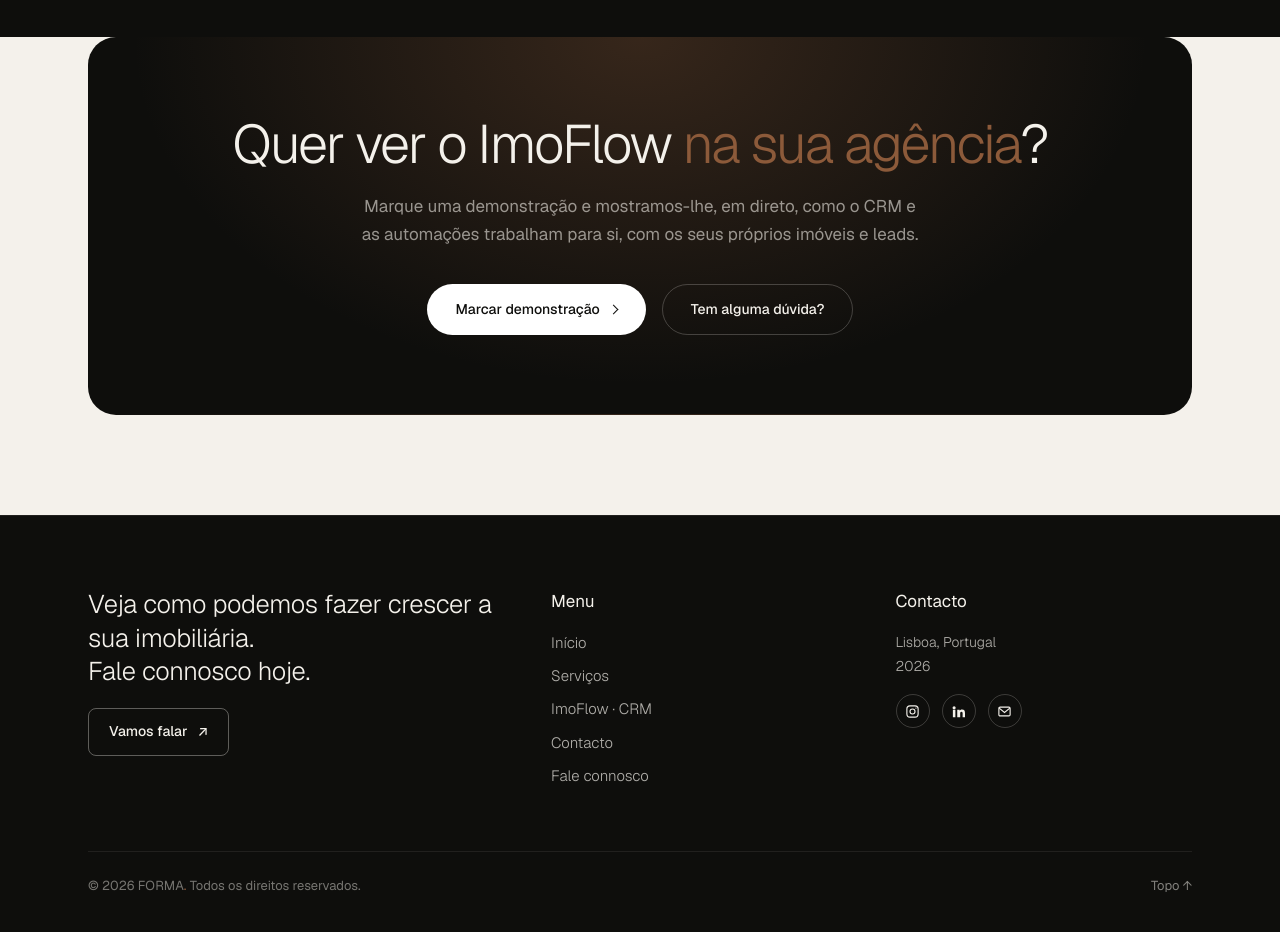
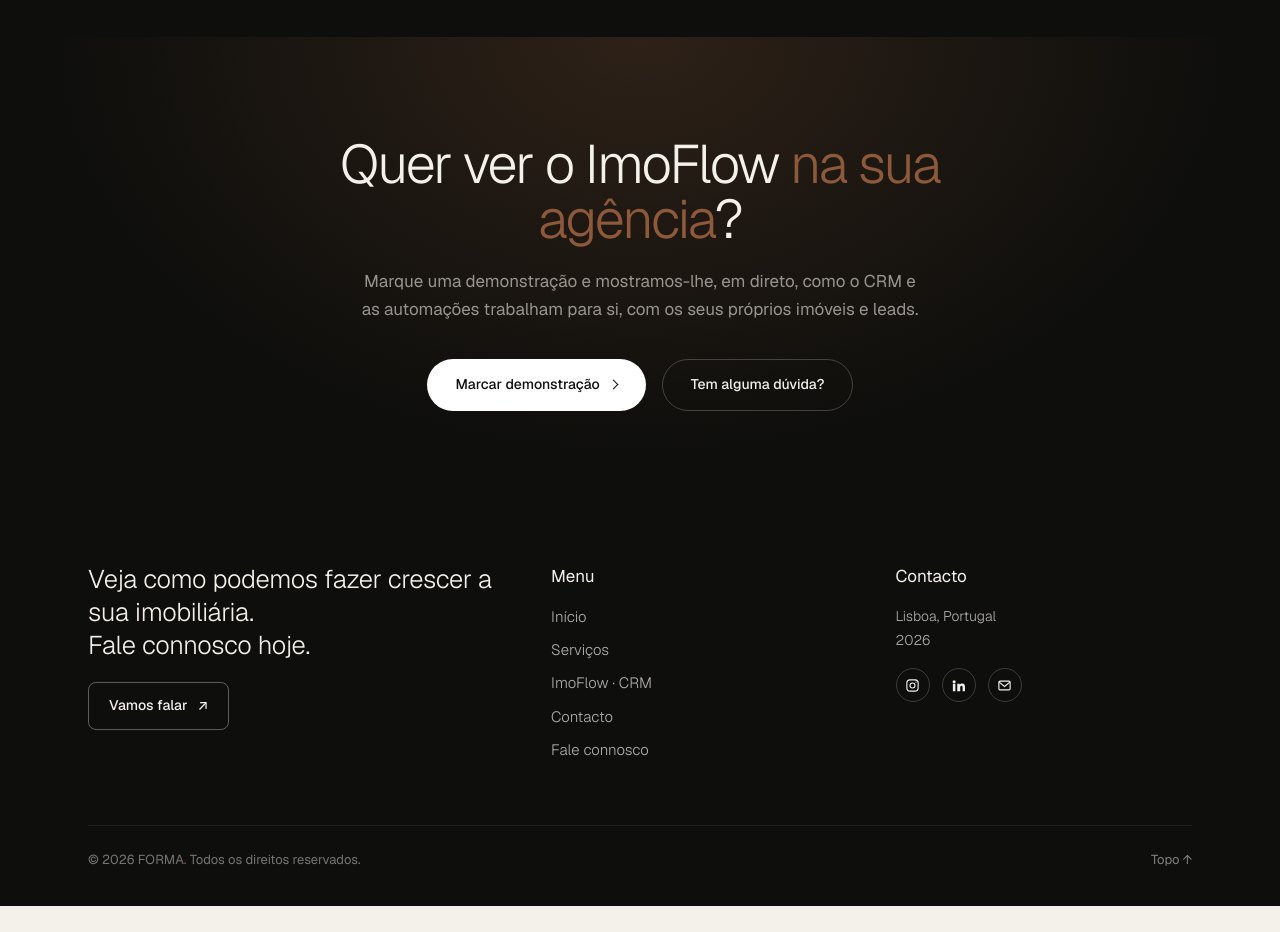
Before and after one commit to TGS07/forma-agency, a plain HTML site: page imoflow.html in a window 1280 px wide. Shown: the part 5740-6672 px from the top of the page. After the commit the page ends 6646 px from the top, so only its background shows below. Drawn offline with nearby package versions, Linux system fonts and the light colour scheme.

Commit message:
Make CTA section full-width and merge with footer
Replace the floating dark card CTA with a full-width dark section
that flows seamlessly into the footer, eliminating empty space.

Co-Authored-By: Claude Opus 4.6 <noreply@anthropic.com>

```diff
--- a/imoflow.html
+++ b/imoflow.html
@@ -216,21 +216,23 @@ if(localStorage.getItem('cookie-consent')==='accepted'){loadGA();}
   .tech .pill .d{width:5px;height:5px;border-radius:50%;background:var(--accent)}
 
   /* ===== CTA ===== */
-  .cta{background:#0E0E0C;color:#F4F1EB;border-radius:28px;padding:80px 56px;text-align:center;position:relative;overflow:hidden}
-  .cta::before{content:"";position:absolute;inset:0;background:radial-gradient(ellipse at 50% 0%,rgba(140,90,58,.32),transparent 65%);pointer-events:none}
-  .cta::after{content:'';position:absolute;bottom:0;left:0;right:0;height:1px;background:linear-gradient(90deg,transparent,rgba(140,90,58,.3),transparent)}
-  .cta .in{position:relative;z-index:1}
-  .cta h2{font-size:clamp(32px,4.8vw,54px);font-weight:300;letter-spacing:-0.035em;line-height:1.02;margin-bottom:20px}
-  .cta p{font-size:17px;color:rgba(244,241,235,.58);max-width:50ch;margin:0 auto 36px;line-height:1.65}
-  .cta .btn-primary{background:#fff;color:#0E0E0C}
-  .cta .btn-primary:hover{background:#F4F1EB;box-shadow:0 8px 30px rgba(255,255,255,.15)}
-  .cta .btn-ghost{color:#F4F1EB;border-color:rgba(244,241,235,.22)}
-  .cta .btn-ghost:hover{border-color:#F4F1EB;background:rgba(244,241,235,.06)}
-  .cta .actions{display:flex;gap:16px;justify-content:center;flex-wrap:wrap}
-  @media(max-width:560px){.cta{padding:56px 28px}}
+  .cta-section{background:#0E0E0C;color:#F4F1EB;padding:100px 48px 80px;text-align:center;position:relative;overflow:hidden}
+  .cta-section::before{content:"";position:absolute;inset:0;background:radial-gradient(ellipse at 50% 0%,rgba(140,90,58,.25),transparent 65%);pointer-events:none}
+  .cta-section .in{position:relative;z-index:1;max-width:700px;margin:0 auto}
+  .cta-section h2{font-size:clamp(32px,4.8vw,54px);font-weight:300;letter-spacing:-0.035em;line-height:1.02;margin-bottom:20px}
+  .cta-section p{font-size:17px;color:rgba(244,241,235,.58);max-width:50ch;margin:0 auto 36px;line-height:1.65}
+  .cta-section .btn-primary{background:#fff;color:#0E0E0C}
+  .cta-section .btn-primary:hover{background:#F4F1EB;box-shadow:0 8px 30px rgba(255,255,255,.15)}
+  .cta-section .btn-ghost{color:#F4F1EB;border-color:rgba(244,241,235,.22)}
+  .cta-section .btn-ghost:hover{border-color:#F4F1EB;background:rgba(244,241,235,.06)}
+  .cta-section .actions{display:flex;gap:16px;justify-content:center;flex-wrap:wrap}
+  @media(max-width:560px){.cta-section{padding:72px 24px 60px}
+    .cta-section .actions{flex-direction:column;gap:10px}
+    .cta-section .actions .btn{width:100%;justify-content:center}
+  }
 
   /* ===== FOOTER ===== */
-  footer{background:#0E0E0C;color:rgba(244,241,235,.6);padding:72px 0 36px;border-top:1px solid rgba(244,241,235,.08);margin-top:0}
+  footer{background:#0E0E0C;color:rgba(244,241,235,.6);padding:72px 0 36px;border-top:1px solid rgba(244,241,235,.08);margin-top:0;border-top:none}
   footer a{transition:color .2s}
   footer a:hover{color:#F4F1EB}
   .footer-top{display:grid;grid-template-columns:1.4fr 1fr 1fr;gap:48px;align-items:start;padding-bottom:64px}
@@ -482,17 +484,13 @@ if(localStorage.getItem('cookie-consent')==='accepted'){loadGA();}
 
 
 <!-- ===================== CTA ===================== -->
-<section class="sec" style="padding-top:0">
-  <div class="wrap">
-    <div class="cta rv">
+<section class="cta-section rv">
   <div class="in">
     <h2>Quer ver o ImoFlow <span class="serif">na sua agência</span>?</h2>
     <p>Marque uma demonstração e mostramos-lhe, em direto, como o CRM e as automações trabalham para si, com os seus próprios imóveis e leads.</p>
     <div class="actions">
       <a href="contacto.html" class="btn btn-primary"><span>Marcar demonstração</span><span class="arr"></span></a>
       <a href="ai-chat.html" class="btn btn-ghost"><span>Tem alguma dúvida?</span></a>
-        </div>
-      </div>
     </div>
   </div>
 </section>
```
Lines whose indentation alone changed are shown as unchanged.
